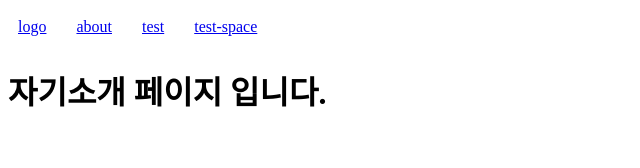
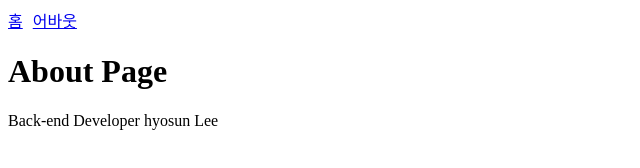
Before and after one commit to leecrossun/my-blog-2022-06-27, a Gatsby site: page /about in a window 1280 px wide. Shown: the whole page, without its empty margins (0-640 px from the left). Built offline with nearby package versions, Linux system fonts and the light colour scheme; Gatsby itself is replaced by a stand-in of ours.

Commit message:
Add layout component

```diff
--- /dev/null
+++ b/src/components/layout.js
@@ -0,0 +1,17 @@
+import { Link } from "gatsby";
+import React from "react";
+
+function Layout({ children }) {
+  return (
+    <main>
+      <div style={{ display: "flex", gap: 10 }}>
+        <Link to="/">홈</Link>
+        <Link to="/about">어바웃</Link>
+      </div>
+      {children}
+      <div>Back-end Developer hyosun Lee</div>
+    </main>
+  );
+}
+
+export default Layout;
--- a/src/pages/about.js
+++ b/src/pages/about.js
@@ -1,14 +1,16 @@
 import React from "react";
-import Head from "../components/Head";
+import Layout from "../components/Layout";
 
-function AboutPage() {
+const AboutPage = () => {
   return (
     <main>
-      <title>자기소개</title>
-      <Head/>
-      <h1>자기소개 페이지 입니다.</h1>
+      <title>About Page</title>
+
+      <Layout>
+        <h1>About Page</h1>
+      </Layout>
     </main>
   );
-}
+};
 
 export default AboutPage;
```
Also changed, not shown: src/pages/index.js (+6 -4 lines), src/pages/test-space.js (deleted, +0 -15 lines), src/pages/test.js (deleted, +0 -15 lines).
